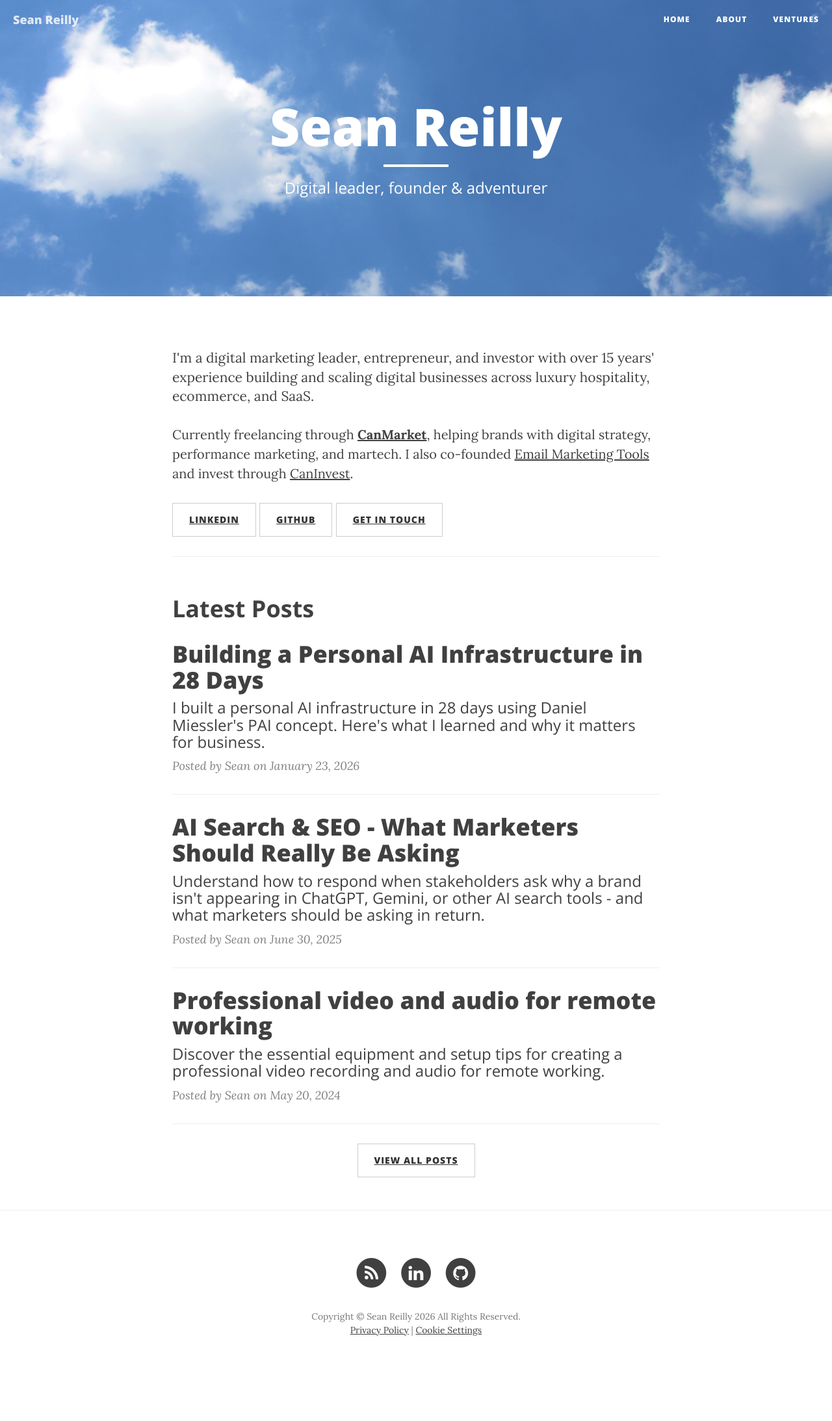
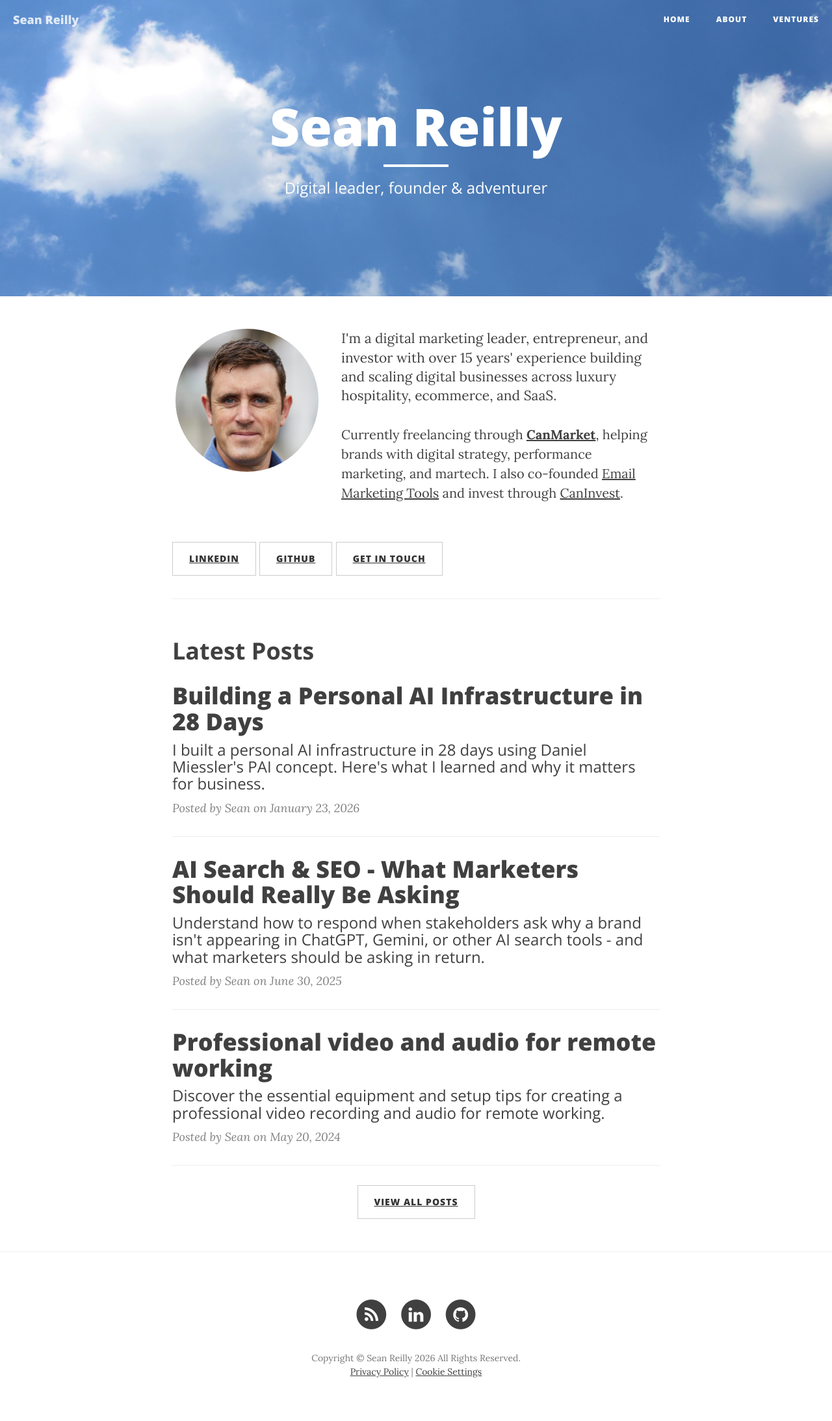
Before and after one commit to seanreillyesq/seanreillyesq.github.io, a Jekyll site: the page built from home.html, in a window 1280 px wide. Shown: the whole page at 65% size. Built offline with Jekyll 4.4.1, drawn with Linux system fonts in a browser that asks for light colours; comment, search, counter and statistics services are not loaded; before the commit the page ends 2123 px from its top, so only the background shows below that.

Commit message:
Add headshot and restructure /home preview with photo + bio side by side

```diff
--- a/home.html
+++ b/home.html
@@ -9,14 +9,20 @@ sitemap: false
 robots: noindex, nofollow
 ---
 
-<p class="lead">I'm a digital marketing leader, entrepreneur, and investor with over 15 years' experience building and scaling digital businesses across luxury hospitality, ecommerce, and SaaS.</p>
-
-<p>Currently freelancing through <a href="https://www.canmarket.co.uk" target="_blank"><strong>CanMarket</strong></a>, helping brands with digital strategy, performance marketing, and martech. I also co-founded <a href="https://emailmarketingtools.io" target="_blank">Email Marketing Tools</a> and invest through <a href="https://www.caninvest.uk" target="_blank">CanInvest</a>.</p>
+<div class="row" style="margin-bottom: 20px;">
+    <div class="col-sm-4 text-center">
+        <img src="/img/sean-reilly-sq.jpg" alt="Sean Reilly" class="img-responsive img-circle" style="max-width: 220px; margin: 0 auto 20px;">
+    </div>
+    <div class="col-sm-8">
+        <p class="lead" style="margin-top: 0;">I'm a digital marketing leader, entrepreneur, and investor with over 15 years' experience building and scaling digital businesses across luxury hospitality, ecommerce, and SaaS.</p>
+        <p>Currently freelancing through <a href="https://www.canmarket.co.uk" target="_blank"><strong>CanMarket</strong></a>, helping brands with digital strategy, performance marketing, and martech. I also co-founded <a href="https://emailmarketingtools.io" target="_blank">Email Marketing Tools</a> and invest through <a href="https://www.caninvest.uk" target="_blank">CanInvest</a>.</p>
+    </div>
+</div>
 
 <p>
-    <a href="https://www.linkedin.com/in/seanreillyesq" target="_blank" class="btn btn-default">LinkedIn</a>
-    <a href="https://github.com/seanreillyesq" target="_blank" class="btn btn-default">GitHub</a>
-    <a href="/contact" class="btn btn-default">Get in touch</a>
+    <a href="https://www.linkedin.com/in/seanreillyesq" target="_blank" class="btn btn-default" style="margin-bottom: 5px;">LinkedIn</a>
+    <a href="https://github.com/seanreillyesq" target="_blank" class="btn btn-default" style="margin-bottom: 5px;">GitHub</a>
+    <a href="/contact" class="btn btn-default" style="margin-bottom: 5px;">Get in touch</a>
 </p>
 
 <hr>
```
Also changed, not shown: img/sean-reilly-sq.jpg (added).
